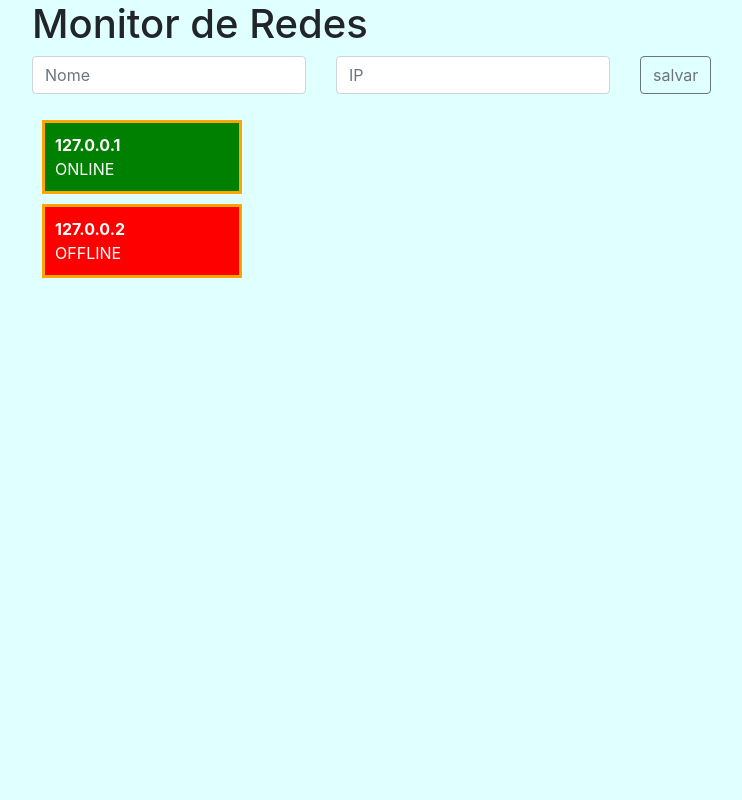
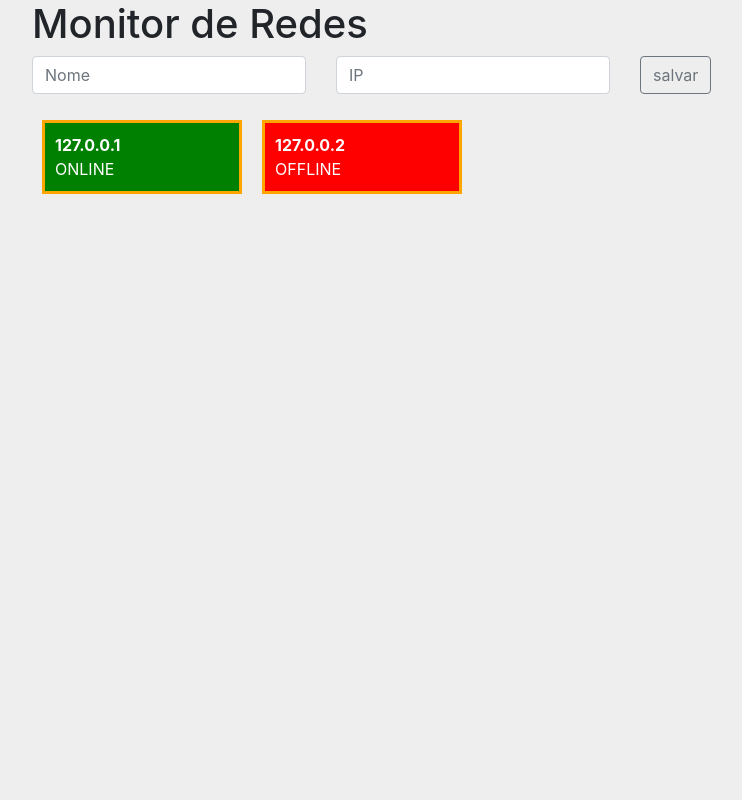
Before and after one commit to vitorjordao123/monitorderedes1, a PHP site: page / in a window 1280 px wide. Shown: the whole page, without its empty margins (53-795 px from the left). Run offline with PHP 8.4, Linux system fonts and the light colour scheme; data that the repository does not hold is empty; a stand-in replaces the project's code that opens the database connection.

Commit message:
Update estilo.css

```diff
--- a/css/estilo.css
+++ b/css/estilo.css
@@ -1,17 +1,19 @@
 body {
-	background-color:#E0FFFF	;
+	background-color:#eee;
 }
 .bloco {
 	border:3px solid orange;
 	padding:10px;
 	margin:10px;
 	width:200px;
+	display:block;
+	float:left;
 }
-
 .online {
 	background-color:green;
-	color:white
+	color:white;
 }
 .offline {
 	background-color:red;
-	color:white
+	color:white;
+}
```
